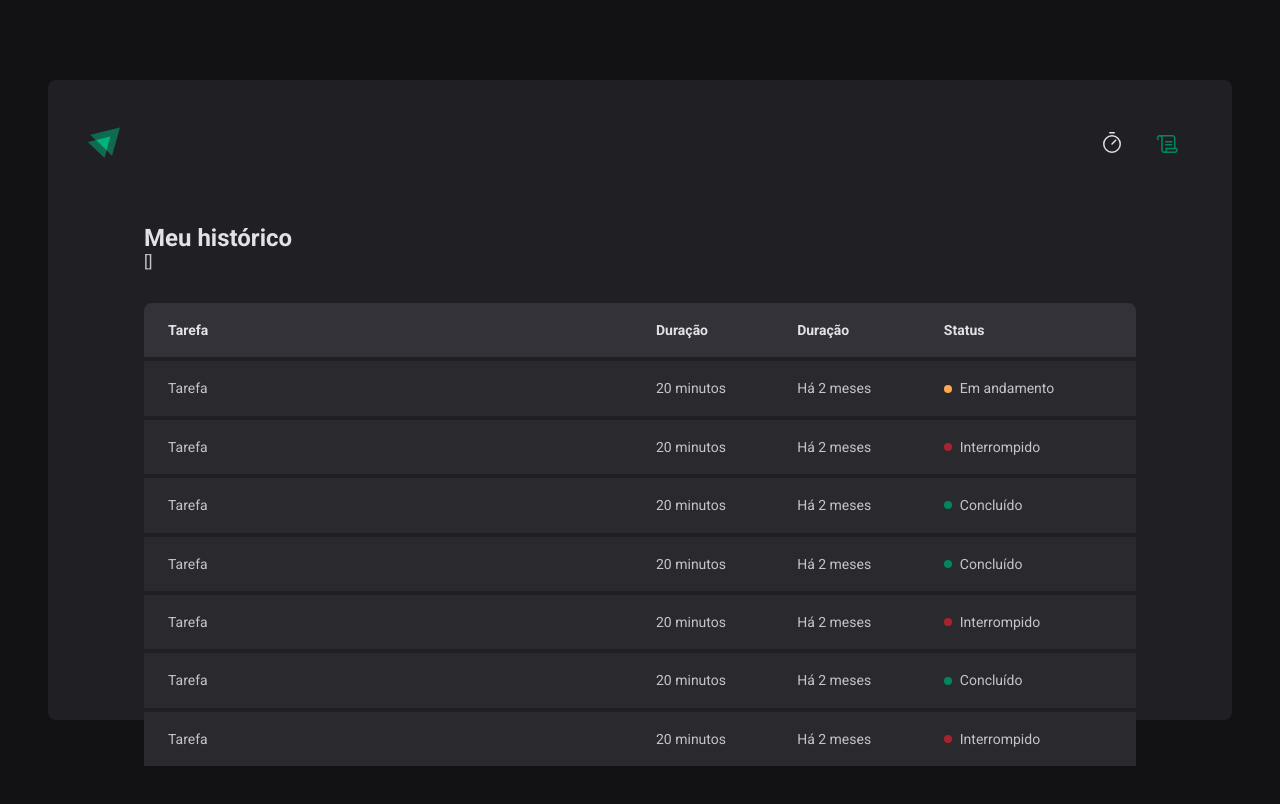
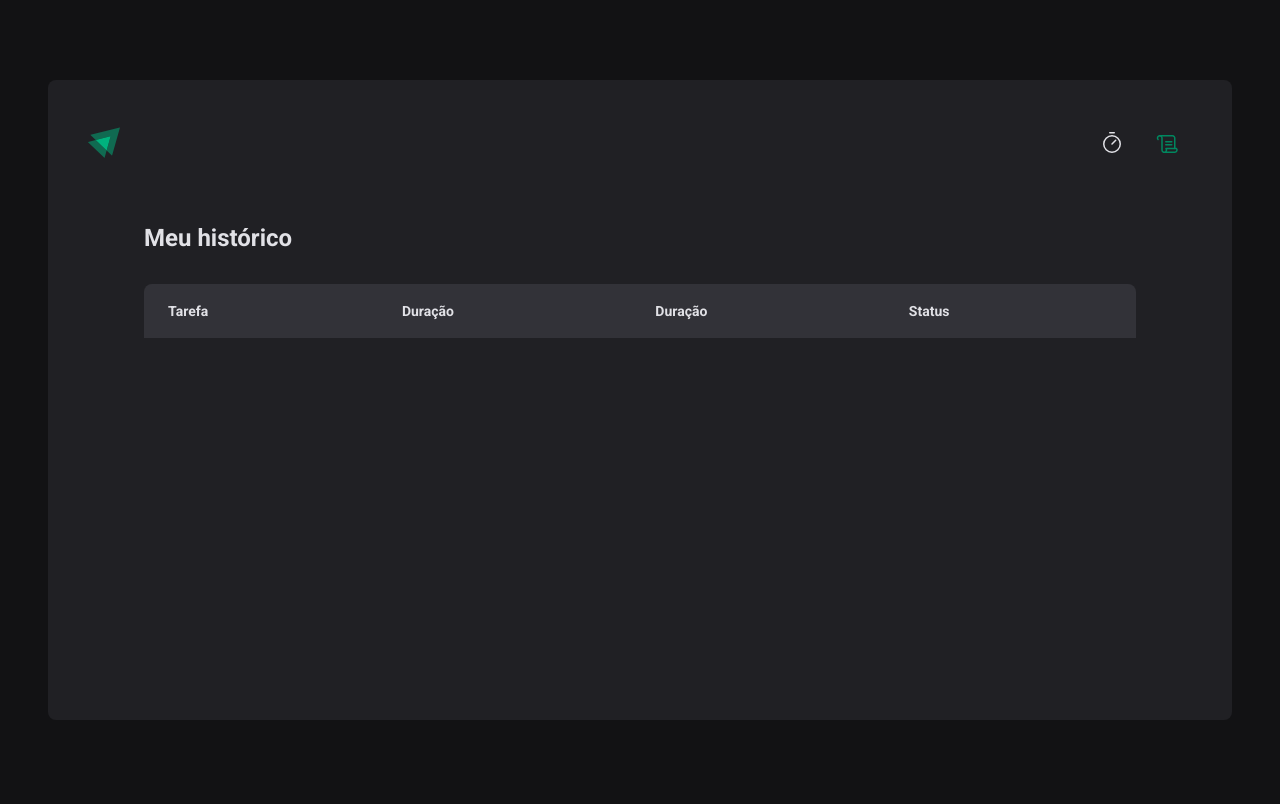
Before and after one commit to vitorsemidio-dev/ignite-timer, a React (Vite) app: page /history in a window 1280 px wide. Shown: the top 804 px of the page. Built offline with nearby package versions, Linux system fonts and the light colour scheme.

Commit message:
feat: listagem histórico pomodoros

```diff
--- a/src/pages/History/index.tsx
+++ b/src/pages/History/index.tsx
@@ -1,14 +1,15 @@
+import { formatDistanceToNow } from "date-fns";
+import ptBR from "date-fns/locale/pt-BR";
 import { useContext } from "react";
 import { CyclesContext } from "../../context/CyclesContext";
 import { HistoryContainer, HistoryList, Status } from "./styles";
 
 export function History() {
   const { cycles } = useContext(CyclesContext);
+
   return (
     <HistoryContainer>
       <h1>Meu histórico</h1>
-
-      {JSON.stringify(cycles, null, 2)}
 
       <HistoryList>
         <table>
@@ -21,62 +22,33 @@
             </tr>
           </thead>
           <tbody>
-            <tr>
-              <td>Tarefa</td>
-              <td>20 minutos</td>
-              <td>Há 2 meses</td>
-              <td>
-                <Status statusColor="yellow">Em andamento</Status>
-              </td>
-            </tr>
-            <tr>
-              <td>Tarefa</td>
-              <td>20 minutos</td>
-              <td>Há 2 meses</td>
-              <td>
-                <Status statusColor="red">Interrompido</Status>
-              </td>
-            </tr>
-            <tr>
-              <td>Tarefa</td>
-              <td>20 minutos</td>
-              <td>Há 2 meses</td>
-              <td>
-                <Status statusColor="green">Concluído</Status>
-              </td>
-            </tr>
-            <tr>
-              <td>Tarefa</td>
-              <td>20 minutos</td>
-              <td>Há 2 meses</td>
-              <td>
-                <Status statusColor="green">Concluído</Status>
-              </td>
-            </tr>
-            <tr>
-              <td>Tarefa</td>
-              <td>20 minutos</td>
-              <td>Há 2 meses</td>
-              <td>
-                <Status statusColor="red">Interrompido</Status>
-              </td>
-            </tr>
-            <tr>
-              <td>Tarefa</td>
-              <td>20 minutos</td>
-              <td>Há 2 meses</td>
-              <td>
-                <Status statusColor="green">Concluído</Status>
-              </td>
-            </tr>
-            <tr>
-              <td>Tarefa</td>
-              <td>20 minutos</td>
-              <td>Há 2 meses</td>
-              <td>
-                <Status statusColor="red">Interrompido</Status>
-              </td>
-            </tr>
+            {cycles.map((cycle) => {
+              return (
+                <tr key={cycle.id}>
+                  <td>{cycle.task}</td>
+                  <td>{cycle.minutesAmount} minutos</td>
+                  <td>
+                    {formatDistanceToNow(cycle.startDate, {
+                      addSuffix: true,
+                      locale: ptBR,
+                    })}
+                  </td>
+                  <td>
+                    {cycle.finishedDate && (
+                      <Status statusColor="green">Concluído</Status>
+                    )}
+
+                    {cycle.interruptedDate && (
+                      <Status statusColor="red">Interrompido</Status>
+                    )}
+
+                    {!cycle.finishedDate && !cycle.interruptedDate && (
+                      <Status statusColor="yellow">Em andamento</Status>
+                    )}
+                  </td>
+                </tr>
+              );
+            })}
           </tbody>
         </table>
       </HistoryList>
```
